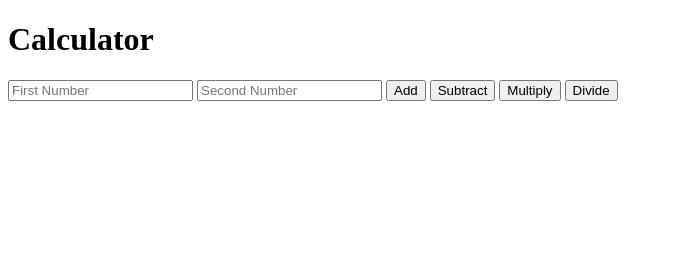
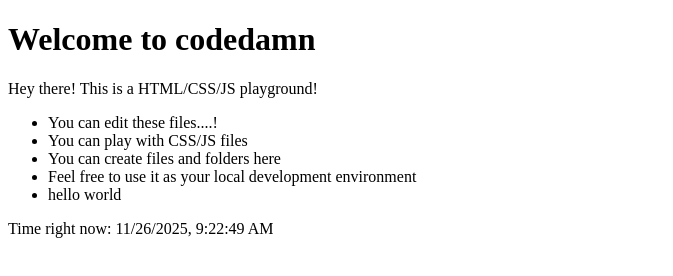
Before and after one commit to udaymi8871/Coding-Lab, a plain HTML site: page index.html in a window 1280 px wide. Shown: the whole page, without its empty margins (0-673 px from the left). Drawn offline with Linux system fonts and the light colour scheme.

Commit message:
html/css starting point

```diff
--- a/index.html
+++ b/index.html
@@ -1,21 +1,23 @@
-<!DOCTYPE html>
+<!doctype HTML>
 <html>
-<head>
-  <title>Calculator</title>
-</head>
-<body>
-  <h1>Calculator</h1>
+	<head>
+		<title>codedamn HTML Playground</title>
+		<meta charset="UTF-8">
+		<meta name="viewport" content="width=device-width, initial-scale=1.0">
+		<link rel="stylesheet" href="/style.css" />
+	</head>
+	<body>
+		<h1>Welcome to codedamn</h1>
+		<p>Hey there! This is a HTML/CSS/JS playground!</p>
+		<ul>
+			<li>You can edit these files....!</li>
+			<li>You can play with CSS/JS files</li>
+			<li>You can create files and folders here</li>
+			<li>Feel free to use it as your local development environment</li>
+			<li>hello world</li>
+		</ul>
 
-  <input id="num1" type="number" placeholder="First Number">
-  <input id="num2" type="number" placeholder="Second Number">
-
-  <button onclick="add()">Add</button>
-  <button onclick="subtract()">Subtract</button>
-  <button onclick="multiply()">Multiply</button>
-  <button onclick="divide()">Divide</button>
-
-  <h3 id="result"></h3>
-
-  <script src="script.js"></script>
-</body>
+		<div id="time">Time right now: <span></span></div>
+		<script src="/script.js"></script>
+	</body>
 </html>
--- a/script.js
+++ b/script.js
@@ -1,27 +1,5 @@
-function add() {
-    let a = +document.getElementById('num1').value;
-    let b = +document.getElementById('num2').value;
-    document.getElementById('result').innerText = a + b;
-  }
+const timer = document.querySelector('#time span')
 
-  function subtract() {
-    let a = +document.getElementById('num1').value;
-    let b = +document.getElementById('num2').value;
-    document.getElementById('result').innerText = a - b;
-  }
-
-  function multiply() {
-    let a = +document.getElementById('num1').value;
-    let b = +document.getElementById('num2').value;
-    document.getElementById('result').innerText = a * b;
-  }
-
-  function divide() {
-    let a = +document.getElementById('num1').value;
-    let b = +document.getElementById('num2').value;
-    if (b === 0) {
-      document.getElementById('result').innerText = "Cannot divide by zero";
-      return;
-    }
-    document.getElementById('result').innerText = a / b;
-  }
+setInterval(() => {
+	timer.innerText = new Date().toLocaleString()
+}, 1000)
```
Also changed, not shown: 2 other files.
